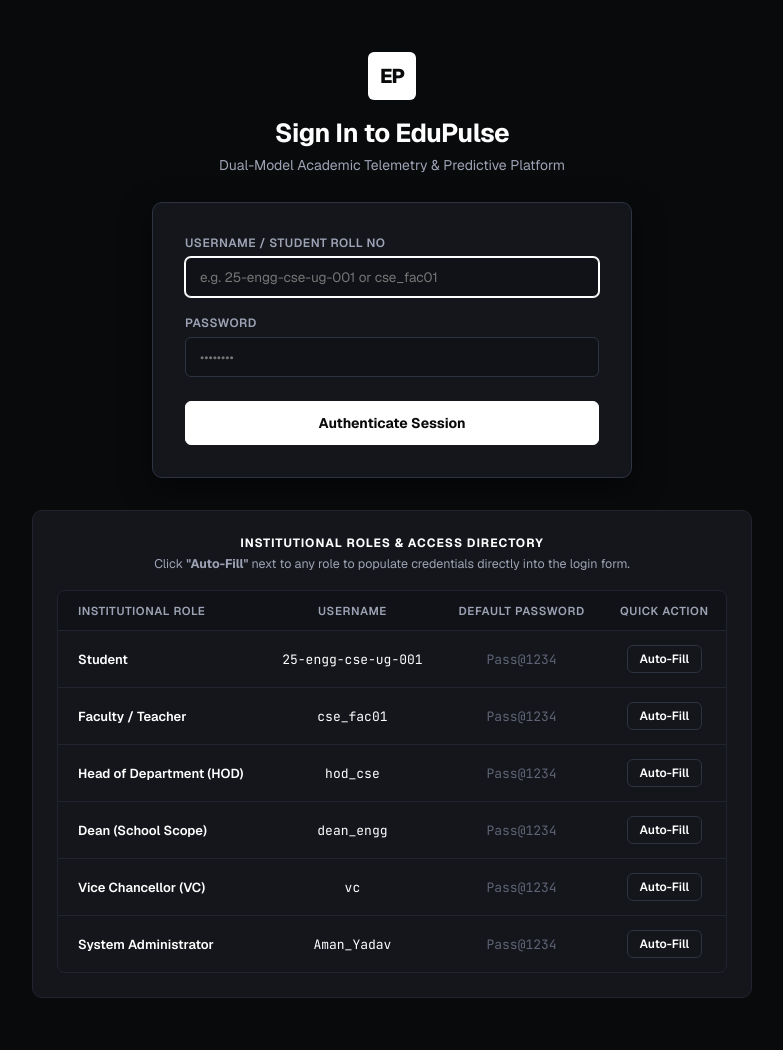
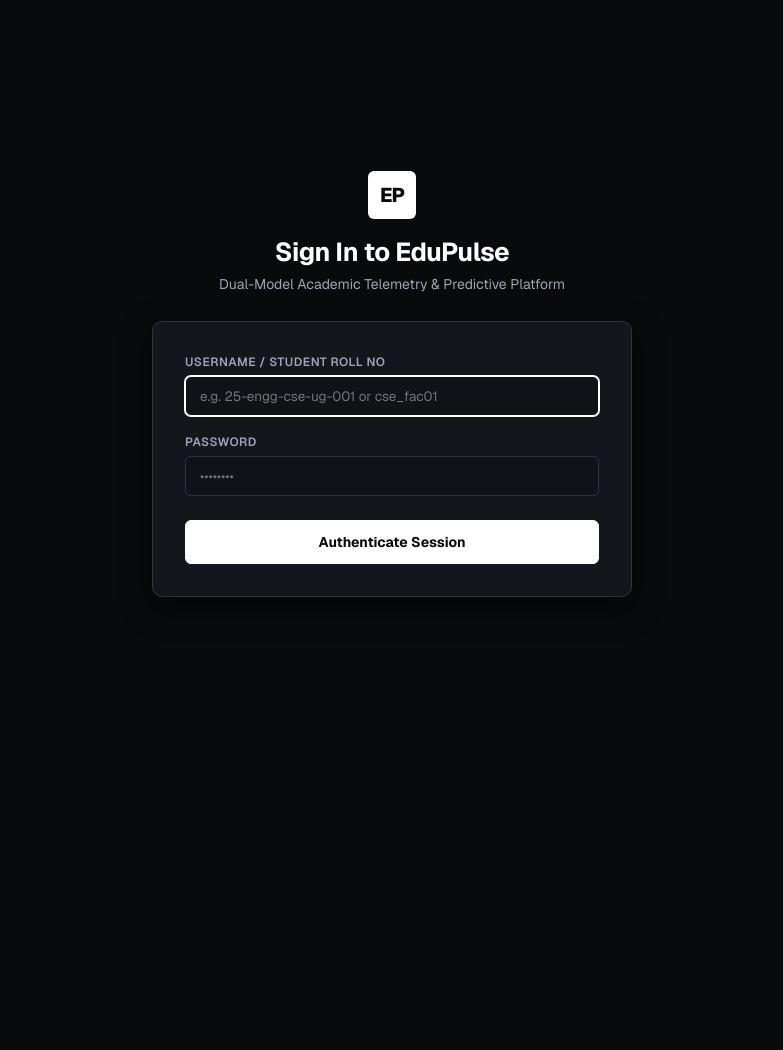
Before and after one commit to AmanYdv77/edupulse, a Django app: page /accounts/login/ in a window 1280 px wide. Shown: the whole page, without its empty margins (248-1031 px from the left). After the commit the page ends 597 px from the top, so only its background shows below. Run offline with Django 5.2, Linux system fonts and the light colour scheme.

Commit message:
fix: remove published credentials and require DEMO_USER_PASSWORD in scripts

```diff
--- a/app/templates/registration/login.html
+++ b/app/templates/registration/login.html
@@ -50,113 +50,5 @@
             </button>
         </form>
     </div>
-
-    <!-- Center-Aligned Institutional Roles & Demo Credentials Table -->
-    <div class="card" style="width: 100%; max-width: 720px; padding: 24px; border-color: var(--border-subtle);">
-        <div style="text-align: center; margin-bottom: 18px;">
-            <div style="font-size: 12px; font-weight: 700; text-transform: uppercase; letter-spacing: 0.08em; color: var(--text-primary); margin-bottom: 4px;">
-                Institutional Roles & Access Directory
-            </div>
-            <div style="font-size: 12.5px; color: var(--text-secondary);">
-                Click <strong>"Auto-Fill"</strong> next to any role to populate credentials directly into the login form.
-            </div>
-        </div>
-
-        <div class="table-wrapper">
-            <table class="monolith-table" style="text-align: center;">
-                <thead>
-                    <tr>
-                        <th style="text-align: left; padding-left: 20px;">Institutional Role</th>
-                        <th style="text-align: center;">Username</th>
-                        <th style="text-align: center;">Default Password</th>
-                        <th style="text-align: center;">Quick Action</th>
-                    </tr>
-                </thead>
-                <tbody>
-                    <tr>
-                        <td style="text-align: left; padding-left: 20px; font-weight: 600;">
-                            Student
-                        </td>
-                        <td class="mono" style="color: var(--text-primary);">25-engg-cse-ug-001</td>
-                        <td class="mono" style="color: var(--text-muted);">Pass@1234</td>
-                        <td style="text-align: center;">
-                            <button type="button" class="btn btn-secondary btn-sm mono" onclick="fillAndFocus('25-engg-cse-ug-001', 'Pass@1234')">Auto-Fill</button>
-                        </td>
-                    </tr>
-                    <tr>
-                        <td style="text-align: left; padding-left: 20px; font-weight: 600;">
-                            Faculty / Teacher
-                        </td>
-                        <td class="mono" style="color: var(--text-primary);">cse_fac01</td>
-                        <td class="mono" style="color: var(--text-muted);">Pass@1234</td>
-                        <td style="text-align: center;">
-                            <button type="button" class="btn btn-secondary btn-sm mono" onclick="fillAndFocus('cse_fac01', 'Pass@1234')">Auto-Fill</button>
-                        </td>
-                    </tr>
-                    <tr>
-                        <td style="text-align: left; padding-left: 20px; font-weight: 600;">
-                            Head of Department (HOD)
-                        </td>
-                        <td class="mono" style="color: var(--text-primary);">hod_cse</td>
-                        <td class="mono" style="color: var(--text-muted);">Pass@1234</td>
-                        <td style="text-align: center;">
-                            <button type="button" class="btn btn-secondary btn-sm mono" onclick="fillAndFocus('hod_cse', 'Pass@1234')">Auto-Fill</button>
-                        </td>
-                    </tr>
-                    <tr>
-                        <td style="text-align: left; padding-left: 20px; font-weight: 600;">
-                            Dean (School Scope)
-                        </td>
-                        <td class="mono" style="color: var(--text-primary);">dean_engg</td>
-                        <td class="mono" style="color: var(--text-muted);">Pass@1234</td>
-                        <td style="text-align: center;">
-                            <button type="button" class="btn btn-secondary btn-sm mono" onclick="fillAndFocus('dean_engg', 'Pass@1234')">Auto-Fill</button>
-                        </td>
-                    </tr>
-                    <tr>
-                        <td style="text-align: left; padding-left: 20px; font-weight: 600;">
-                            Vice Chancellor (VC)
-                        </td>
-                        <td class="mono" style="color: var(--text-primary);">vc</td>
-                        <td class="mono" style="color: var(--text-muted);">Pass@1234</td>
-                        <td style="text-align: center;">
-                            <button type="button" class="btn btn-secondary btn-sm mono" onclick="fillAndFocus('vc', 'Pass@1234')">Auto-Fill</button>
-                        </td>
-                    </tr>
-                    <tr>
-                        <td style="text-align: left; padding-left: 20px; font-weight: 600;">
-                            System Administrator
-                        </td>
-                        <td class="mono" style="color: var(--text-primary);">Aman_Yadav</td>
-                        <td class="mono" style="color: var(--text-muted);">Pass@1234</td>
-                        <td style="text-align: center;">
-                            <button type="button" class="btn btn-secondary btn-sm mono" onclick="fillAndFocus('Aman_Yadav', 'Pass@1234')">Auto-Fill</button>
-                        </td>
-                    </tr>
-                </tbody>
-            </table>
-        </div>
-    </div>
 </div>
-
-<script>
-function fillAndFocus(username, password) {
-    const userField = document.getElementById('id_username');
-    const passField = document.getElementById('id_password');
-    const submitBtn = document.getElementById('submitBtn');
-
-    userField.value = username;
-    passField.value = password;
-
-    // Smooth scroll back to form
-    userField.scrollIntoView({ behavior: 'smooth', block: 'center' });
-    userField.focus();
-
-    // Subtle highlight pulse on button
-    submitBtn.style.transform = 'scale(1.02)';
-    setTimeout(() => {
-        submitBtn.style.transform = 'none';
-    }, 200);
-}
-</script>
 {% endblock %}
```
Also changed, not shown: scripts/import_university_data.py (+8 -4 lines), scripts/seed_academics.py (+13 -18 lines), scripts/seed_sample_users.py (+16 -13 lines), scripts/test_analytics_suite.py (+6 -1 lines), Readme.md, 1 other file.
